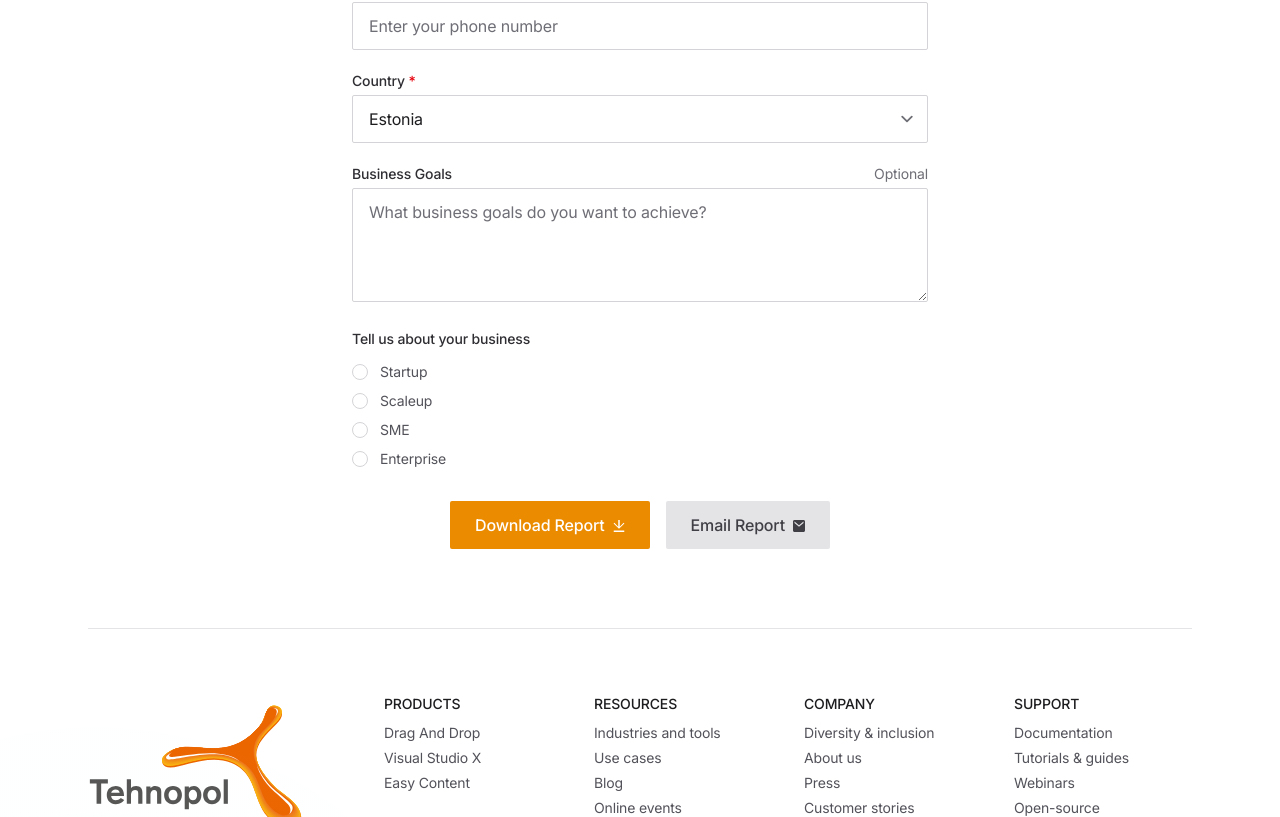
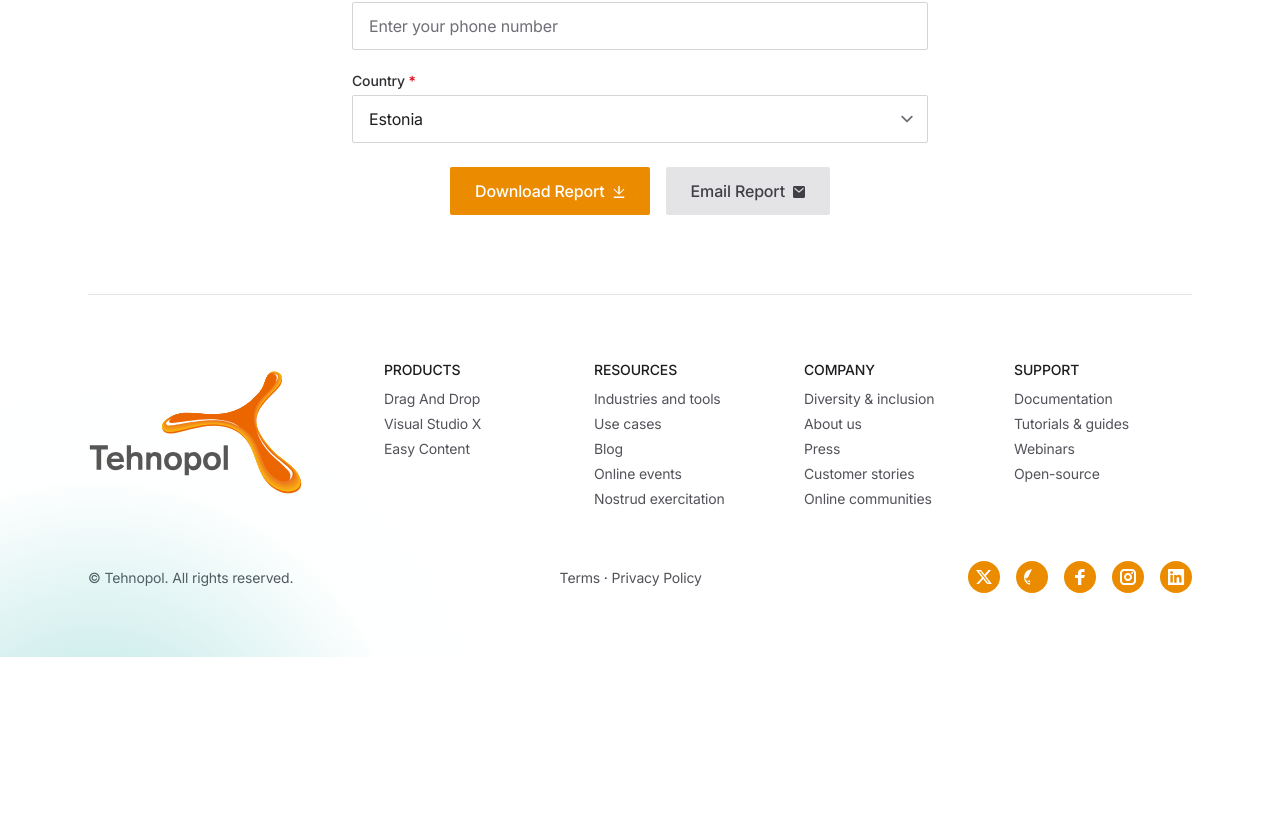
Before and after one commit to artifig/tehnopol-matchmaking, a Next.js app: page /contact in a window 1280 px wide. Shown: the part 720-1537 px from the top of the page. After the commit the page ends 1377 px from the top, so only its background shows below. Built offline with nearby package versions, Linux system fonts and the light colour scheme; what @react-pdf/renderer would draw is missing.

Commit message:
Refactor assessment page to improve structure and loading behavior. Convert to a client component with dynamic rendering, and encapsulate assessment content in a separate function. Enhance user experience with a loading fallback during content retrieval.

```diff
--- a/app/assessment/page.tsx
+++ b/app/assessment/page.tsx
@@ -1,9 +1,10 @@
 "use client";
+export const dynamic = "force-dynamic";
 
-import React, { useState } from "react";
+import React, { useState, Suspense } from "react";
 import { useRouter, useSearchParams } from "next/navigation";
 
-export default function StartAssessment() {
+function AssessmentContent() {
   const router = useRouter();
   const searchParams = useSearchParams();
   const initialBusinessGoals = searchParams.get("goals") || "";
@@ -12,7 +13,6 @@ export default function StartAssessment() {
 
   const handleSubmit = (e: React.FormEvent) => {
     e.preventDefault();
-    // Add any necessary validations here
     console.log("Starting assessment with", { businessGoals, companyType });
     router.push("/assessment/questions");
   };
@@ -21,10 +21,11 @@ export default function StartAssessment() {
     <section className="relative">
       <div className="max-w-6xl mx-auto px-4 sm:px-6 relative">
         <div className="pt-32 pb-12 md:pt-40 md:pb-20">
-
           {/* Page header */}
           <div className="max-w-3xl mx-auto text-center pb-12 md:pb-16">
-            <h1 className="h1 font-red-hat-display mb-4">Start Your Assessment</h1>
+            <h1 className="h1 font-red-hat-display mb-4">
+              Start Your Assessment
+            </h1>
             <p className="text-xl text-gray-600 dark:text-gray-400">
               Please enter your business goals and select your company type to begin.
             </p>
@@ -34,10 +35,7 @@ export default function StartAssessment() {
           <form className="max-w-xl mx-auto" onSubmit={handleSubmit}>
             <div className="flex flex-wrap -mx-3 mb-5">
               <div className="w-full px-3 mb-5">
-                <label
-                  className="block text-gray-800 dark:text-gray-300 text-sm font-medium mb-1"
-                  htmlFor="businessGoals"
-                >
+                <label className="block text-gray-800 dark:text-gray-300 text-sm font-medium mb-1" htmlFor="businessGoals">
                   Business Goals <span className="text-red-600">*</span>
                 </label>
                 <textarea
@@ -53,10 +51,7 @@ export default function StartAssessment() {
             </div>
             <div className="flex flex-wrap -mx-3 mb-5">
               <div className="w-full px-3">
-                <label
-                  className="block text-gray-800 dark:text-gray-300 text-sm font-medium mb-1"
-                  htmlFor="companyType"
-                >
+                <label className="block text-gray-800 dark:text-gray-300 text-sm font-medium mb-1" htmlFor="companyType">
                   Company Type <span className="text-red-600">*</span>
                 </label>
                 <select
@@ -91,3 +86,11 @@ export default function StartAssessment() {
     </section>
   );
 }
+
+export default function StartAssessment() {
+  return (
+    <Suspense fallback={<div>Loading assessment...</div>}>
+      <AssessmentContent />
+    </Suspense>
+  );
+}
--- a/app/contact/page.tsx
+++ b/app/contact/page.tsx
@@ -3,9 +3,8 @@
 
 import PageIllustration from '@/components/page-illustration'
 import Link from "next/link";
-import { useSearchParams } from 'next/navigation';
+import { useRef } from 'react';
 import { AssessmentReport, downloadReport } from '../../components/utils/generate-report';
-import { useRef } from 'react';
 
 // Mock data - in real app, this would come from your backend/state management
 const metrics = [
@@ -56,9 +55,6 @@ const overallScore = Math.round(
 );
 
 export default function Contact() {
-  const searchParams = useSearchParams();
-  const action = searchParams.get('action');
-  const goals = searchParams.get('goals') || "";
   const formRef = useRef<HTMLFormElement>(null);
 
   const handleDownloadClick = async () => {
@@ -116,10 +112,10 @@ export default function Contact() {
             {/* Page header */}
             <div className="max-w-3xl mx-auto text-center pb-12 md:pb-16">
               <h1 className="h1 font-red-hat-display mb-4">
-                {action ? 'Complete your details to continue' : 'Get started with the assessment'}
+                Complete your details to receive your report
               </h1>
               <p className="text-xl text-gray-600 dark:text-gray-400">
-                {action ? 'Please provide your contact information to receive the report.' : "We'll match you with the best people to help you achieve your business goals."}
+                Please provide your contact information.
               </p>
             </div>
 
@@ -162,40 +158,6 @@ export default function Contact() {
                   </select>
                 </div>
               </div>
-              {!action && (
-                <>
-                  <div className="flex flex-wrap -mx-3 mb-5">
-                    <div className="w-full px-3">
-                      <div className="flex justify-between items-center mb-1">
-                        <label className="block text-gray-800 dark:text-gray-300 text-sm font-medium" htmlFor="message">Business Goals</label>
-                        <span className="text-sm text-gray-500">Optional</span>
-                      </div>
-                      <textarea id="message" name="message" rows={4} className="form-textarea w-full" placeholder="What business goals do you want to achieve?" defaultValue={goals}></textarea>
-                    </div>
-                  </div>
-                  <div className="flex flex-wrap -mx-3 mb-5">
-                    <div className="w-full px-3">
-                      <div className="block text-gray-800 dark:text-gray-300 text-sm font-medium mb-3">Tell us about your business</div>
-                      <label className="flex items-center mb-2">
-                        <input type="radio" className="form-radio" name="businessType" value="startup" />
-                        <span className="text-sm text-gray-600 dark:text-gray-400 ml-3">Startup</span>
-                      </label>
-                      <label className="flex items-center mb-2">
-                        <input type="radio" className="form-radio" name="businessType" value="scaleup" />
-                        <span className="text-sm text-gray-600 dark:text-gray-400 ml-3">Scaleup</span>
-                      </label>
-                      <label className="flex items-center mb-2">
-                        <input type="radio" className="form-radio" name="businessType" value="sme" />
-                        <span className="text-sm text-gray-600 dark:text-gray-400 ml-3">SME</span>
-                      </label>
-                      <label className="flex items-center mb-2">
-                        <input type="radio" className="form-radio" name="businessType" value="enterprise" />
-                        <span className="text-sm text-gray-600 dark:text-gray-400 ml-3">Enterprise</span>
-                      </label>
-                    </div>
-                  </div>
-                </>
-              )}
               <div className="flex flex-wrap -mx-3 mt-6">
                 <div className="w-full px-3">
                   <div className="flex flex-col sm:flex-row gap-4 justify-center">
```
